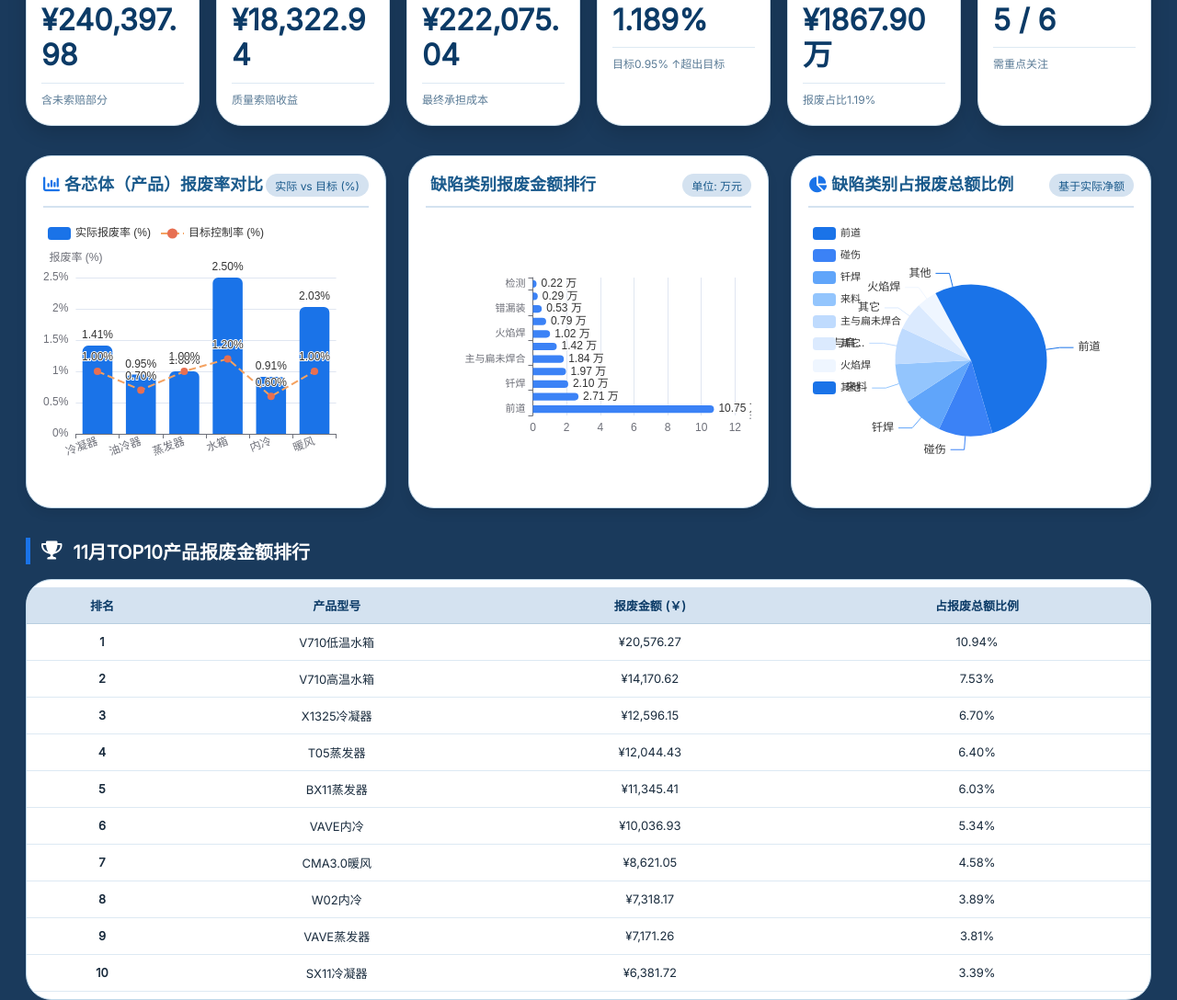
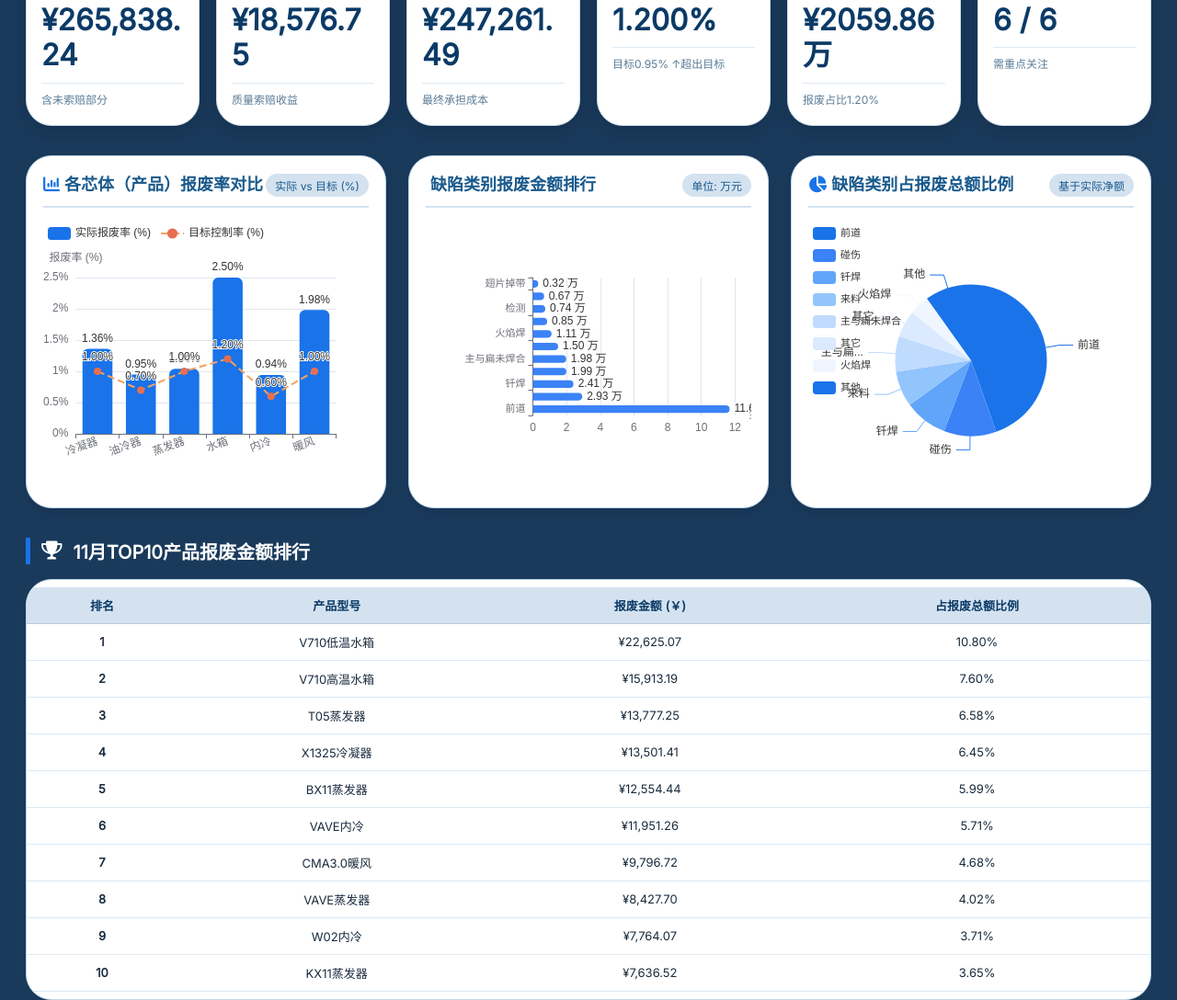
Before and after one commit to user-one1234/scrap, a plain HTML site: page index.html in a window 1280 px wide. Shown: the part 231-1319 px from the top of the page at 92% size. Drawn offline with nearby package versions, Linux system fonts and the light colour scheme.

Commit message:
Update index.html

```diff
--- a/index.html
+++ b/index.html
@@ -184,7 +184,7 @@
     <div class="header">
         <div class="title-section">
             <h1><i class="fas fa-chalkboard-user" style="margin-right: 12px; color:#4a9af0;"></i>HEX车间 · 报废根因追溯 & 金额排行</h1>
-            <p><i class="far fa-calendar-alt"></i> 2026年11月数据 | 实际报废净额 ¥222,075.04 &nbsp;|&nbsp; <span class="badge-date"><i class="fas fa-chart-simple"></i> 各芯体报废率保留两位小数</span></p>
+            <p><i class="far fa-calendar-alt"></i> 2026年11月数据 | 实际报废净额 ¥247,261.49 &nbsp;|&nbsp; <span class="badge-date"><i class="fas fa-chart-simple"></i> 各芯体报废率保留两位小数</span></p>
         </div>
         <div style="background: #ffffffcc; border-radius: 40px; padding: 6px 18px; font-weight: 500; color:#0b3a66;"><i class="fas fa-microchip"></i> 动态看板 · 深蓝背景</div>
     </div>
@@ -247,50 +247,50 @@
     // ======================= 2026年11月 Excel 最新数据 =======================
     const productsData = [
         {
-            name: "冷凝器", rawScrap: 35822.03472870334, claim: 4904.51387763202, netScrap: 30917.520851071316, output: 2191468.435360335,
-            reasons: { "前道":9886.405138977336, "碰伤":9279.264754471531, "来料":5219.305197632021, "主与扁未焊合":1421.703522575468, "钎焊":2426.94595863202, "其它":157.76656100000002, "变形":923.839489028276, "翅片掉带":706.395985301872, "检测":918.802188726404, "火焰焊":681.101518301872, "呛管":0, "错漏装":329.923974 }
+            name: "冷凝器", rawScrap: 37478.452993756146, claim: 4904.51387763202, netScrap: 32573.939116124126, output: 2394133.151375466,
+            reasons: { "前道":10817.922708577335, "碰伤":9400.081537046999, "来料":5219.305197632021, "主与扁未焊合":1421.703522575468, "钎焊":3031.02987150936, "其它":157.76656100000002, "变形":923.839489028276, "翅片掉带":706.395985301872, "检测":918.802188726404, "火焰焊":681.101518301872, "呛管":0, "错漏装":329.923974 }
         },
         {
-            name: "油冷器", rawScrap: 4139.063030000001, claim: 0, netScrap: 4139.063030000001, output: 435226.13020253147,
-            reasons: { "前道":2283.808575, "碰伤":743.341946, "来料":0, "主与扁未焊合":0, "钎焊":136.306564, "其它":3806.6415477600103, "变形":0, "翅片掉带":0, "检测":204.45984600000003, "火焰焊":613.379538, "呛管":0, "错漏装":0 }
+            name: "油冷器", rawScrap: 4407.314252000002, claim: 0, netScrap: 4407.314252000002, output: 466187.33865189855,
+            reasons: { "前道":2552.0597970000003, "碰伤":743.341946, "来料":0, "主与扁未焊合":0, "钎焊":136.306564, "其它":3856.78780476001, "变形":0, "翅片掉带":0, "检测":204.45984600000003, "火焰焊":613.379538, "呛管":0, "错漏装":0 }
         },
         {
-            name: "蒸发器", rawScrap: 92270.07696084054, claim: 13017.31794292215, netScrap: 79252.75901791839, output: 7956878.030017672,
-            reasons: { "前道":29844.194519924276, "碰伤":10462.579282284236, "来料":13661.822354214784, "主与扁未焊合":11087.066682105296, "钎焊":10033.222795507416, "其它":2826.664733, "变形":1165.7189170568463, "翅片掉带":524.578849, "检测":569.0137258821057, "火焰焊":7336.988739698962, "呛管":0, "错漏装":3778.249547406327 }
+            name: "蒸发器", rawScrap: 104449.14577005335, claim: 13204.950886922152, netScrap: 91244.1948831312, output: 8762880.795811104,
+            reasons: { "前道":31919.978375088496, "碰伤":11968.583087048446, "来料":13849.455298214785, "主与扁未焊合":12078.76886063372, "钎焊":10991.197129800052, "其它":2826.664733, "变形":1559.7867814673752, "翅片掉带":524.578849, "检测":4358.06808428843, "火焰焊":8259.989187581068, "呛管":0, "错漏装":5081.95231217054 }
         },
         {
-            name: "水箱", rawScrap: 40737.11171641402, claim: 36.927543, netScrap: 40700.184173414025, output: 1631106.7120344627,
-            reasons: { "前道":25123.403935414015, "碰伤":2383.769048, "来料":36.927543, "主与扁未焊合":643.65772, "钎焊":3522.461423999999, "其它":746.1921404292235, "变形":4821.587647999999, "翅片掉带":809.4783469999999, "检测":210.116951, "火焰焊":73.855086, "呛管":0, "错漏装":285.189281 }
+            name: "水箱", rawScrap: 45086.82009929406, claim: 36.927543, netScrap: 45049.892556294064, output: 1799078.0403227746,
+            reasons: { "前道":27971.66571829401, "碰伤":2383.769048, "来料":36.927543, "主与扁未焊合":643.65772, "钎焊":4723.618703999999, "其它":973.2509300365294, "变形":4971.732307999999, "翅片掉带":959.6230069999999, "检测":210.116951, "火焰焊":73.855086, "呛管":0, "错漏装":285.189281 }
         },
         {
-            name: "内冷", rawScrap: 24698.377148643216, claim: 364.17977699999994, netScrap: 24334.197371643215, output: 2664278.2744468134,
-            reasons: { "前道":14922.221293414885, "碰伤":3293.853535826483, "来料":417.5351206073058, "主与扁未焊合":959.433714680365, "钎焊":2249.8224795753417, "其它":6639.176995574768, "变形":464.56937999999997, "翅片掉带":317.54794782191766, "检测":82.679144, "火焰焊":890.1163078584473, "呛管":0, "错漏装":354.40608442922354 }
+            name: "内冷", rawScrap: 28486.03399606742, claim: 430.36171399999995, netScrap: 28055.672282067422, output: 2987547.630294758,
+            reasons: { "前道":16203.4355983368, "碰伤":3620.0886764337884, "来料":483.71705760730583, "主与扁未焊合":1248.810718680365, "钎焊":2356.533166789953, "其它":7156.45861443585, "变形":530.751317, "翅片掉带":358.88751982191764, "检测":1359.681275465754, "火焰焊":943.4716514657532, "呛管":0, "错漏装":407.40608442922354 }
         },
         {
-            name: "暖风", rawScrap: 42731.31285665769, claim: 0, netScrap: 42731.31285665769, output: 2101972.7371816947,
-            reasons: { "前道":25396.376090852882, "碰伤":972.4029396055147, "来料":360.14737080275745, "主与扁未焊合":4289.32735332768, "钎焊":2640.6307972248164, "其它":0, "变形":514.3984611166493, "翅片掉带":564.8917056055149, "检测":240.8112886861082, "火焰焊":561.0845774888656, "呛管":0, "错漏装":552.0652763722164 }
+            name: "暖风", rawScrap: 45930.473785322014, claim: 0, netScrap: 45930.473785322014, output: 2316154.447486801,
+            reasons: { "前道":27307.737504050616, "碰伤":1158.5637280360556, "来料":360.14737080275745, "主与扁未焊合":4417.01801532768, "钎焊":2826.7915856553573, "其它":0, "变形":514.3984611166493, "翅片掉带":639.3560209777313, "检测":388.6924280583246, "火焰焊":561.0845774888656, "呛管":0, "错漏装":600.2254793722163 }
         }
     ];
 
     // TOP10 产品明细（Excel 最新数据，11月）
     const top10Data = [
-        { rank:1, model:"V710低温水箱", amount:20576.269905340017, percent:0.10939527375931897 },
-        { rank:2, model:"V710高温水箱", amount:14170.624213004003, percent:0.07533918063155336 },
-        { rank:3, model:"X1325冷凝器", amount:12596.145770339317, percent:0.06696834854897317 },
-        { rank:4, model:"T05蒸发器", amount:12044.432414873756, percent:0.06403512334170836 },
-        { rank:5, model:"BX11蒸发器", amount:11345.406963399999, percent:0.060318702387837736 },
-        { rank:6, model:"VAVE内冷", amount:10036.928965799993, percent:0.05336208151272228 },
-        { rank:7, model:"CMA3.0暖风", amount:8621.050719325096, percent:0.045834459203355694 },
-        { rank:8, model:"W02内冷", amount:7318.168296794789, percent:0.03890758762047867 },
-        { rank:9, model:"VAVE蒸发器", amount:7171.258998480008, percent:0.03812653337785502 },
-        { rank:10, model:"SX11冷凝器", amount:6381.719760350936, percent:0.03392888912570423 }
+        { rank:1, model:"V710低温水箱", amount:22625.07408192002, percent:0.10802092005491257 },
+        { rank:2, model:"V710高温水箱", amount:15913.191760054002, percent:0.07597577840882862 },
+        { rank:3, model:"T05蒸发器", amount:13777.251750997973, percent:0.06577796848675165 },
+        { rank:4, model:"X1325冷凝器", amount:13501.41290064119, percent:0.06446100632810661 },
+        { rank:5, model:"BX11蒸发器", amount:12554.436312999993, percent:0.05993977108719275 },
+        { rank:6, model:"VAVE内冷", amount:11951.264653800004, percent:0.05705999454626654 },
+        { rank:7, model:"CMA3.0暖风", amount:9796.720164108938, percent:0.04677335958396808 },
+        { rank:8, model:"VAVE蒸发器", amount:8427.701797080013, percent:0.04023713242983411 },
+        { rank:9, model:"W02内冷", amount:7764.074790038624, percent:0.037068718500476695 },
+        { rank:10, model:"KX11蒸发器", amount:7636.515238599997, percent:0.036459699495354256 }
     ];
 
     // 合计值（Excel 最新合计行）
-    const totalRawScrap = 240397.97644125883;
-    const totalClaim = 18322.939140554176;
-    const totalNetScrap = 222075.03730070463;
-    const totalOutput = 18679023.35116786;
+    const totalRawScrap = 265838.24089649296;
+    const totalClaim = 18576.75402155417;
+    const totalNetScrap = 247261.48687493883;
+    const totalOutput = 20598579.544337086;
     const totalActualRate = totalNetScrap / totalOutput;
     const targetOverall = 0.0095;
     const overallRatePercent = (totalActualRate * 100).toFixed(3);
@@ -462,7 +462,7 @@
     extraNote.style.borderRadius = "20px";
     extraNote.style.fontSize = "12px";
     extraNote.style.border = "1px solid #c0d8ea";
-    extraNote.innerHTML = `<i class="fas fa-chart-simple" style="color:#1a73e8;"></i> 报废根因深度分析：<strong>${topDefect?.name || ''}(¥${(topDefect?.amount || 0).toFixed(0).replace(/\B(?=(\d{3})+(?!\d))/g, ",")}，占比${topDefect?.percent.toFixed(2) || 0}%)、${secondDefect?.name || ''}(¥${(secondDefect?.amount || 0).toFixed(0).replace(/\B(?=(\d{3})+(?!\d))/g, ",")}，${secondDefect?.percent.toFixed(2) || 0}%)、${thirdDefect?.name || ''}(¥${(thirdDefect?.amount || 0).toFixed(0).replace(/\B(?=(\d{3})+(?!\d))/g, ",")}，${thirdDefect?.percent.toFixed(2) || 0}%)</strong>为主要TOP3缺陷。前道仍是车间级第一风险（44.70%），碰伤（11.29%）与钎焊（8.74%）分列二、三；冷凝器前道（27.60%）与碰伤（25.90%）几乎持平，需双线管控；蒸发器来料（14.81%）、主与扁未焊合（12.02%）、钎焊（10.87%）三线并进，值得专项跟进。`;
+    extraNote.innerHTML = `<i class="fas fa-chart-simple" style="color:#1a73e8;"></i> 报废根因深度分析：<strong>${topDefect?.name || ''}(¥${(topDefect?.amount || 0).toFixed(0).replace(/\B(?=(\d{3})+(?!\d))/g, ",")}，占比${topDefect?.percent.toFixed(2) || 0}%)、${secondDefect?.name || ''}(¥${(secondDefect?.amount || 0).toFixed(0).replace(/\B(?=(\d{3})+(?!\d))/g, ",")}，${secondDefect?.percent.toFixed(2) || 0}%)、${thirdDefect?.name || ''}(¥${(thirdDefect?.amount || 0).toFixed(0).replace(/\B(?=(\d{3})+(?!\d))/g, ",")}，${thirdDefect?.percent.toFixed(2) || 0}%)</strong>为主要TOP3缺陷。前道仍是车间级第一风险（43.93%），碰伤（11.01%）与钎焊（9.05%）分列二、三；冷凝器前道（28.86%）领先碰伤（25.08%）约 3.8 个百分点；蒸发器来料（13.26%）、主与扁未焊合（11.56%）、钎焊（10.52%）四线并进，值得专项跟进。`;
 
     const lastSection = document.querySelector(".insight-section:last-of-type");
     if(lastSection) lastSection.insertAdjacentElement('afterend', extraNote);
```
